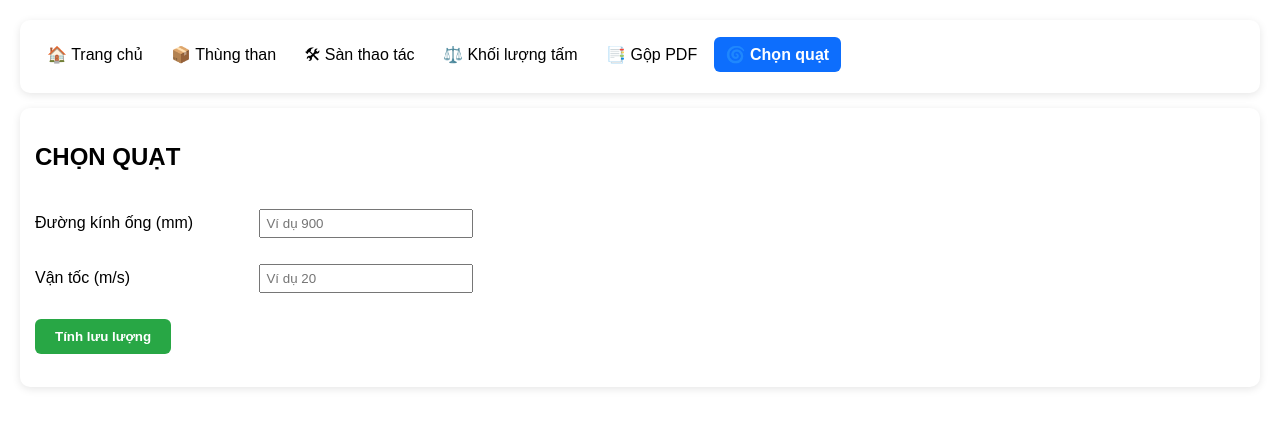
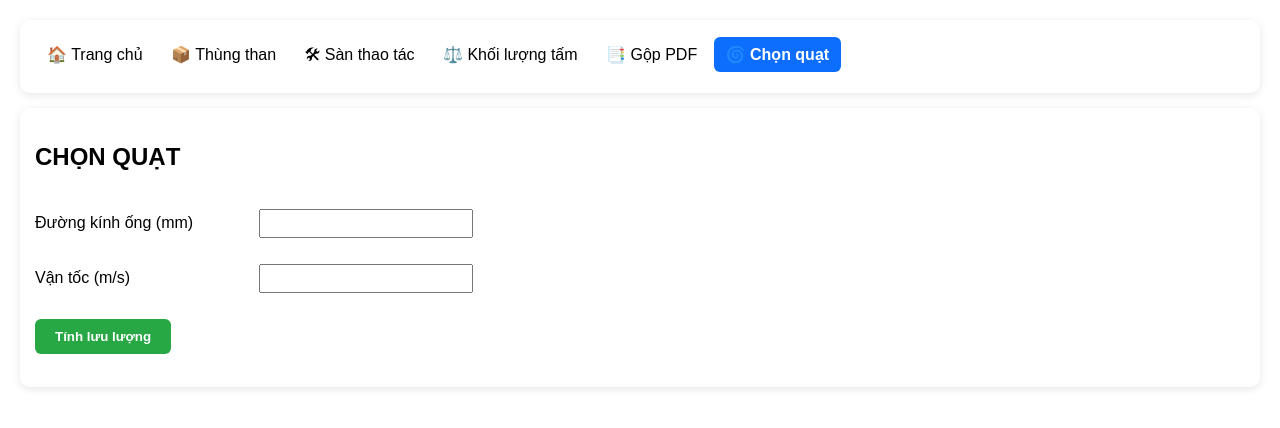
Before and after one commit to 20020899-debug/flask-thung-than, a Flask app: page /chon_quat in a window 1280 px wide. Shown: the top 428 px of the page. Run offline with Flask 3, Linux system fonts and the light colour scheme; parts of the project's set-up code (start-up, migrations or seed data) failed here and were passed over.

Commit message:
Update chon_quat.html

```diff
--- a/flaskapp1/templates/chon_quat.html
+++ b/flaskapp1/templates/chon_quat.html
@@ -24,7 +24,6 @@
     <input
         type="number"
         id="diameter"
-        placeholder="Ví dụ 900"
     >
 
     <br><br>
@@ -34,7 +33,6 @@
     <input
         type="number"
         id="velocity"
-        placeholder="Ví dụ 20"
     >
 
     <br><br>
```
